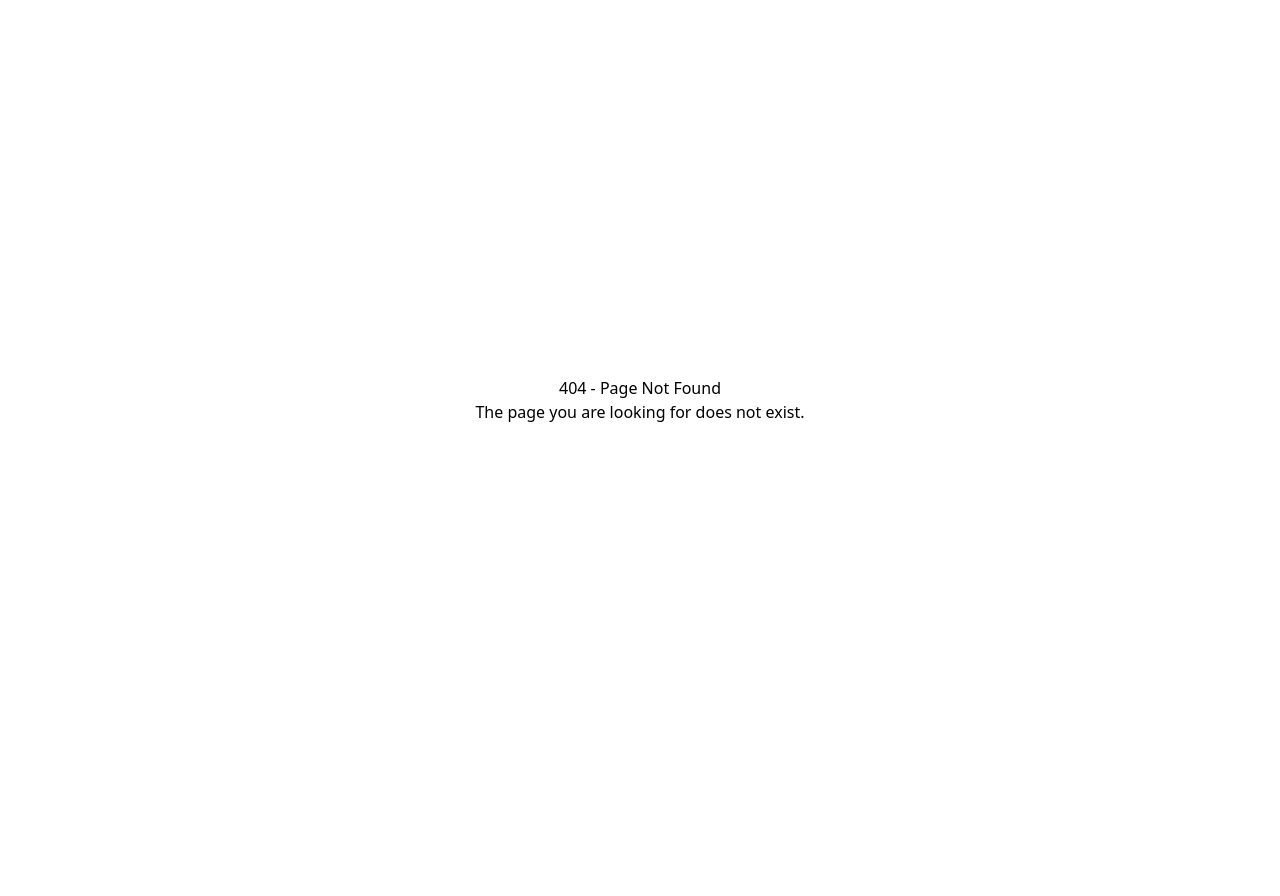
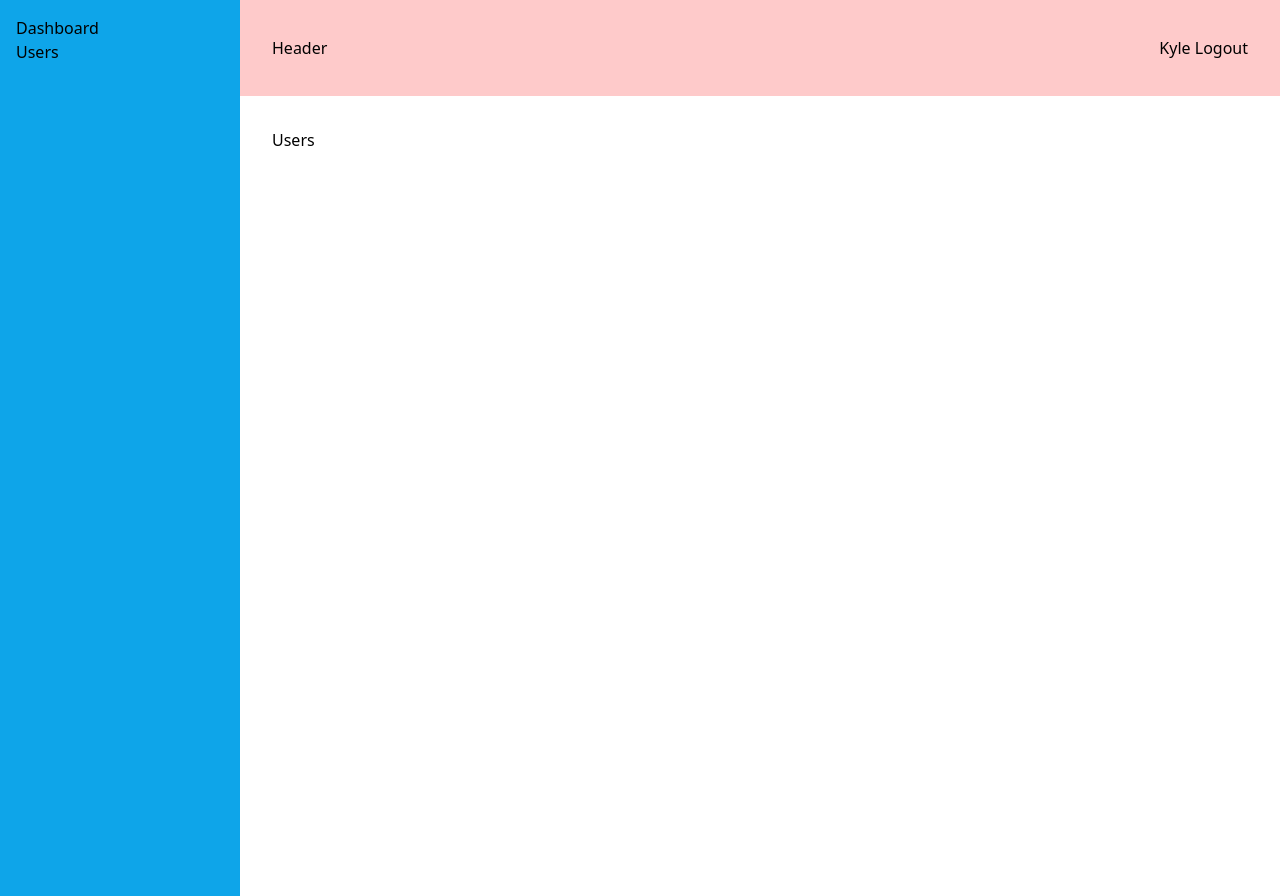
Before and after one commit to giankyle989/laravel-react-crud, a React (Vite) app in the folder react/: page /users in a window 1280 px wide. Before the commit this address had no page. Before the commit the page ends 800 px from the top, so only its background shows below. Built offline with nearby package versions, Linux system fonts and the light colour scheme.

Commit message:
Added UserLayout Design and Axios

```diff
--- a/react/package.json
+++ b/react/package.json
@@ -10,6 +10,7 @@
     "preview": "vite preview"
   },
   "dependencies": {
+    "axios": "^1.4.0",
     "react": "^18.2.0",
     "react-dom": "^18.2.0",
     "react-router-dom": "^6.11.2"
--- a/react/src/App.jsx
+++ b/react/src/App.jsx
@@ -6,6 +6,7 @@ import GuestLayout from "./components/GuestLayout"
 import Dashboard from "./views/Dashboard"
 import Index from "./views/Index"
 import UserLayout from "./components/UserLayout"
+import Users from "./views/Users"
 
 function App() {
 
@@ -23,6 +24,7 @@ function App() {
         {/**Logged-in User Layout */}
         <Route path="/" element={<UserLayout/>}>
           <Route path="/dashboard" element={<Dashboard/>}/>
+          <Route path="/users" element={<Users/>}/>
         </Route>
 
 
--- a/react/src/components/GuestLayout.jsx
+++ b/react/src/components/GuestLayout.jsx
@@ -1,12 +1,17 @@
-import React from 'react'
-import { Outlet } from 'react-router-dom'
+import { Link, Navigate, Outlet } from "react-router-dom";
+import { useStateContext } from "../contexts/ContextProvider";
+import Dashboard from "../views/Dashboard";
 
 const GuestLayout = () => {
-  return (
-    <>
-        <Outlet/>
-    </>
-  )
-}
+    const { user, token } = useStateContext();
+    if (token) {
+        return <Navigate to="/dashboard" />;
+    }
+    return (
+        <>
+            <Outlet />
+        </>
+    );
+};
 
-export default GuestLayout
+export default GuestLayout;
--- a/react/src/components/UserLayout.jsx
+++ b/react/src/components/UserLayout.jsx
@@ -1,12 +1,46 @@
-import React from 'react'
-import { Outlet } from 'react-router-dom'
+import React from "react";
+import { Link, Outlet } from "react-router-dom";
+import { useStateContext } from "../contexts/ContextProvider";
+import { Navigate } from "react-router-dom";
 
 const UserLayout = () => {
-  return (
-    <>
-        <Outlet/>
-    </>
-  )
-}
+    const { user, token } = useStateContext();
 
-export default UserLayout
+    if (!token) {
+        return <Navigate to="/login" />;
+    }
+
+    const onLogout = (e) => {
+        e.preventDefault();
+    };
+
+    return (
+        <>
+            <div className="flex">
+                <aside className="w-[240px] bg-sky-500 p-4">
+                    <Link className="block" to="/dashboard">
+                        Dashboard
+                    </Link>
+                    <Link to="/users">Users</Link>
+                </aside>
+                <div id="content" className="flex-1">
+                    <header className="h-[80px] px-8 py-12 bg-red-200 flex justify-between items-center">
+                        <div>Header</div>
+                        <div>
+                            {user.name}
+                            <a href="#" onClick={onLogout}>
+                                {" "}
+                                Logout
+                            </a>
+                        </div>
+                    </header>
+                    <main className="h-screen p-8">
+                        <Outlet />
+                    </main>
+                </div>
+            </div>
+        </>
+    );
+};
+
+export default UserLayout;
--- /dev/null
+++ b/react/src/contexts/ContextProvider.jsx
@@ -0,0 +1,43 @@
+import React, { createContext, useContext, useState } from "react";
+
+const StateContext = createContext({
+    user: null,
+    token: null,
+    setUser: () => {},
+    setToken: () => {},
+});
+
+const ContextProvider = ({ children }) => {
+    const [user, setUser] = useState({
+      name: 'Kyle'
+    });
+    const [token, _setToken] = useState(123);
+
+    const setToken = (token) => {
+        _setToken(token);
+        if (token) {
+            localStorage.addItem("ACCESS TOKEN", token);
+        } else {
+            localStorage.removeItem("ACCESS TOKEN");
+        }
+    };
+
+    return (
+        <>
+            <StateContext.Provider
+                value={{
+                    user,
+                    token,
+                    setUser,
+                    setToken,
+                }}
+            >
+                {children}
+            </StateContext.Provider>
+        </>
+    );
+};
+
+export default ContextProvider;
+
+export const useStateContext = () => useContext(StateContext);
--- a/react/src/main.jsx
+++ b/react/src/main.jsx
@@ -1,13 +1,16 @@
-import React from 'react'
-import ReactDOM from 'react-dom/client'
-import App from './App.jsx'
-import './index.css'
-import { BrowserRouter } from 'react-router-dom'
+import React from "react";
+import ReactDOM from "react-dom/client";
+import App from "./App.jsx";
+import "./index.css";
+import { BrowserRouter } from "react-router-dom";
+import ContextProvider from "./contexts/ContextProvider.jsx";
 
-ReactDOM.createRoot(document.getElementById('root')).render(
-  <React.StrictMode>
-    <BrowserRouter>
-      <App />
-    </BrowserRouter>
-  </React.StrictMode>,
-)
+ReactDOM.createRoot(document.getElementById("root")).render(
+    <React.StrictMode>
+        <ContextProvider>
+            <BrowserRouter>
+                <App />
+            </BrowserRouter>
+        </ContextProvider>
+    </React.StrictMode>
+);
--- a/react/src/views/Dashboard.jsx
+++ b/react/src/views/Dashboard.jsx
@@ -1,12 +1,11 @@
-import React from 'react'
+import React from "react";
 
 const Dashboard = () => {
-  return (
-    <>
-        <div>Hello USER! Welcome to dashboard page</div>
+    return (
+        <>
+            <div>Hello USER! Welcome to dashboard page</div>
+        </>
+    );
+};
 
-    </>
-  )
-}
-
-export default Dashboard
+export default Dashboard;
--- a/react/src/views/Login.jsx
+++ b/react/src/views/Login.jsx
@@ -1,31 +1,55 @@
-import React from 'react'
-import { Link } from 'react-router-dom'
+import { Link } from "react-router-dom";
 
 export const Login = () => {
+
+
+    const onSubmit = (e) => {
+        e.preventDefault()
+    }
     return (
         <>
-      <div className='h-screen flex justify-center items-center'>
+            <div className="h-screen flex justify-center items-center">
                 <div>
-          <h1 className='text-lg font-bold text-center mb-4'>Login</h1>
+                    <h1 className="text-lg font-bold text-center mb-4">
+                        Login
+                    </h1>
                     {/*Login Form */}
-          <div className='border p-4 shadow-xl rounded'>
-            <form className='p-4 gap-2 flex flex-col' action="">
-              <div className='flex flex-col'>
+                    <div className="border p-4 shadow-xl rounded">
+                        <form className="p-4 gap-2 flex flex-col" action=""
+                        onSubmit={onSubmit}>
+                            <div className="flex flex-col">
                                 <label htmlFor="Email">Email</label>
-                <input className='w-full border border-black p-1.5 focus:outline-none focus:border-sky-300 rounded' name='Email' type="text" />
+                                <input
+                                    className="w-full border border-black p-1.5 focus:outline-none focus:border-sky-300 rounded"
+                                    name="Email"
+                                    type="text"
+                                />
                             </div>
-              <div className='flex flex-col'>
+                            <div className="flex flex-col">
                                 <label htmlFor="Password">Password</label>
-                <input className='w-full border border-black p-1.5 focus:outline-none focus:border-sky-300 rounded' name='Password' type="password" />
+                                <input
+                                    className="w-full border border-black p-1.5 focus:outline-none focus:border-sky-300 rounded"
+                                    name="Password"
+                                    type="password"
+                                />
                             </div>
-              <button className='bg-sky-500 hover:bg-sky-400 text-white font-bold py-2 px-4 border-b-4 border-sky-700 hover:border-sky-500 rounded my-2'>Login</button>
-              <p>Don't have an account? Register
-              <Link className='text-sky-400 hover:text-sky-300' to={"/register"}> here</Link></p>
+                            <button className="bg-sky-500 hover:bg-sky-400 text-white font-bold py-2 px-4 border-b-4 border-sky-700 hover:border-sky-500 rounded my-2">
+                                Login
+                            </button>
+                            <p>
+                                Don't have an account? Register
+                                <Link
+                                    className="text-sky-400 hover:text-sky-300"
+                                    to={"/register"}
+                                >
+                                    {" "}
+                                    here
+                                </Link>
+                            </p>
                         </form>
                     </div>
                 </div>
             </div>
-
         </>
-  )
-}
+    );
+};
--- /dev/null
+++ b/react/src/views/Users.jsx
@@ -0,0 +1,9 @@
+import React from 'react'
+
+const Users = () => {
+  return (
+    <div>Users</div>
+  )
+}
+
+export default Users
```
Also changed, not shown: react/src/views/Index.jsx (+15 -11 lines), react/src/views/Register.jsx (+49 -24 lines), react/src/index.css (line endings or trailing spaces), 1 other file (tests, documents, lock files or other folders). Lines whose indentation alone changed are shown as unchanged.
